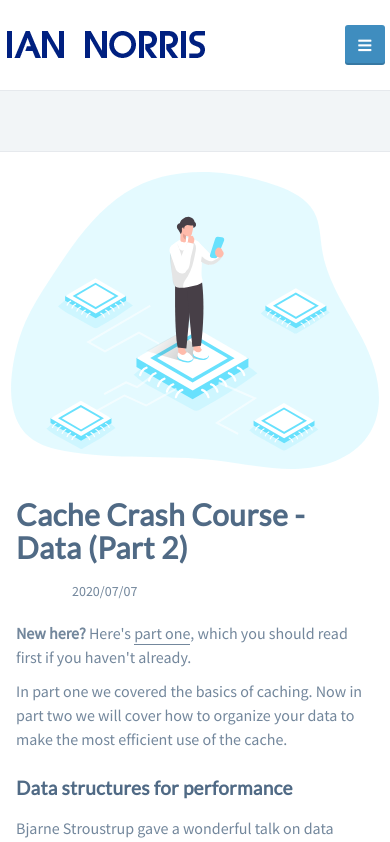
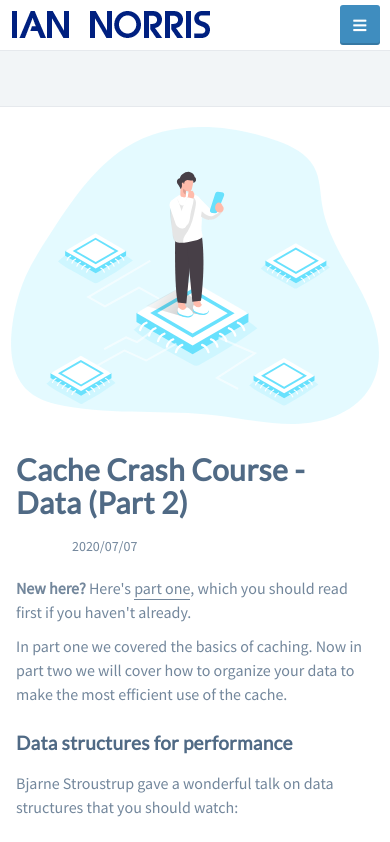
Before and after one commit to IanNorris/PersonalWebsite, a PHP site: page /Blog/CacheCrashCourse2/index.php in a window 390 px wide. Shown: the top 842 px of the page. Run offline with PHP 8.4, Linux system fonts and the light colour scheme; some libraries are stand-ins or nearby versions.

Commit message:
Further CSS tweaks

```diff
--- a/web_root/assets/css/custom.css
+++ b/web_root/assets/css/custom.css
@@ -123,11 +123,15 @@
 	}
 
 	#blog-post .classic-blog .post {
-		margin-top: 10px;
+		margin-top: 5px;
 	}
 
 	.classic-blog .post-content > *, .grid-blog.col-2 .post-content > *, .grid-blog.col-3 .post-content > *, .grid-blog.col-2.no-sidebar .post-content > *, .grid-blog.col-3.no-sidebar .post-content > * {
 		margin-left: 5px;
 		margin-right: 5px;
 	}
+
+	.navbar-header {
+		padding: 5px;
+	}
 }
```
